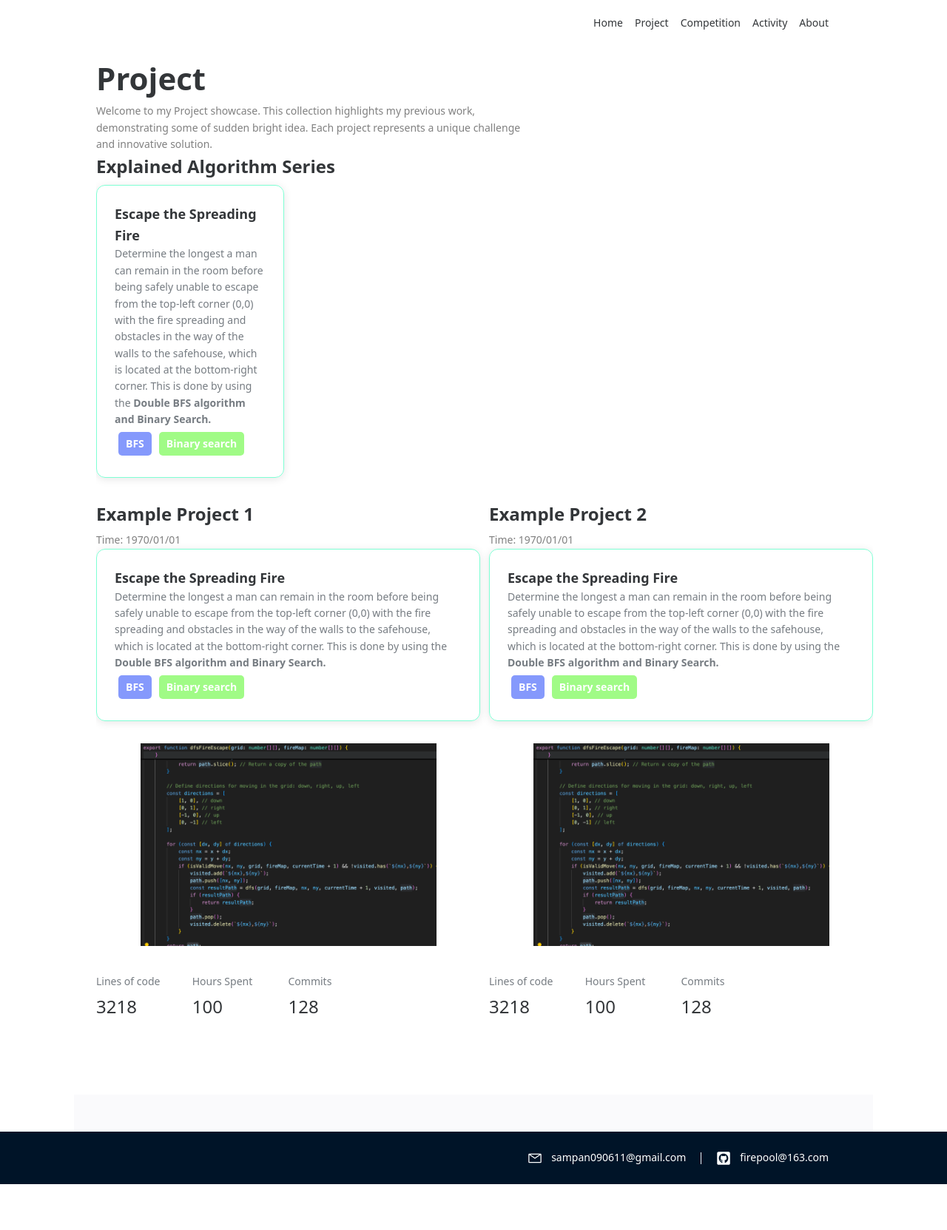
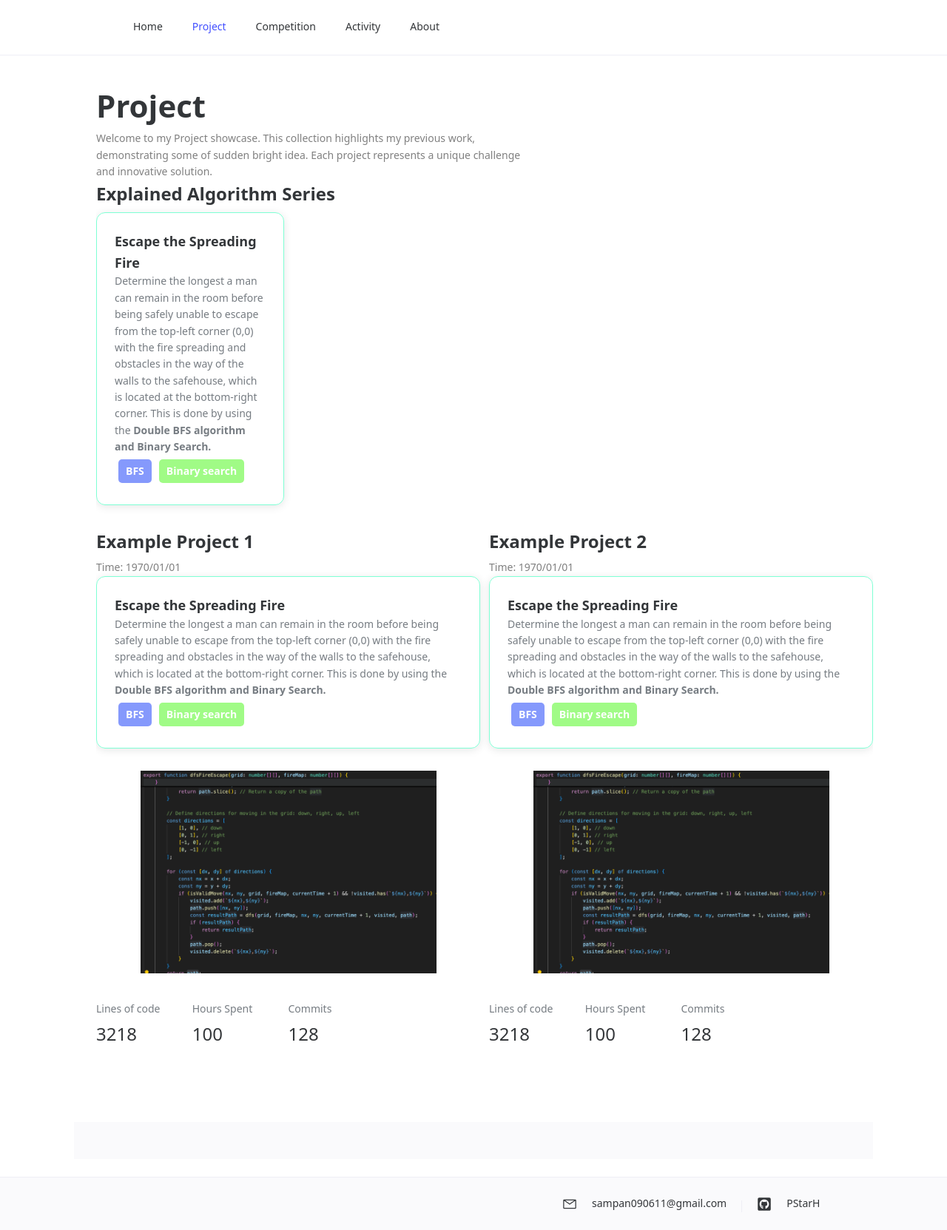
Before and after one commit to PStarH/website, a Vue app: page /website/project in a window 1280 px wide. Shown: the whole page at 74% size. Before the commit the page ends 1601 px from the top, so only its background shows below. Built offline with nearby package versions, Linux system fonts and the light colour scheme.

Commit message:
update lading page

```diff
--- a/src/components/landing/landing.vue
+++ b/src/components/landing/landing.vue
@@ -1,5 +1,5 @@
 <script setup lang="ts">
-import { ref } from 'vue'
+import { ref, onMounted } from 'vue'
 import {
   NAvatar,
   NFlex,
@@ -9,118 +9,231 @@ import {
   NText,
   NTimeline,
   NTimelineItem,
-  NGradientText, NEllipsis, NDivider, NCarousel
-} from 'naive-ui';
-import router from '../../router/router';
-import { projects } from '../project/project';
+  NGradientText,
+  NEllipsis,
+  NDivider,
+  NCarousel,
+  NTag,
+} from 'naive-ui'
+import router from '../../router/router'
+import { projects } from '../project/project'
 
-const contentRef = ref<string | null>(null);
+const contentRef = ref<string | null>(null)
+const roles = ref(['Full-stack Developer', 'AI Enthusiast', 'Data Analyst'])
+const currentRoleIndex = ref(0)
+const typedText = ref('')
+const showCursor = ref(true)
 
-// defineProps<{ msg: string }>()
+onMounted(() => {
+  typeNextRole()
+  setInterval(() => {
+    showCursor.value = !showCursor.value
+  }, 500)
+})
 
-// const count = ref(0)
+function typeNextRole() {
+  const role = roles.value[currentRoleIndex.value]
+  let charIndex = 0
 
-initial();
+  const typingInterval = setInterval(() => {
+    if (charIndex < role.length) {
+      typedText.value += role[charIndex]
+      charIndex++
+    } else {
+      clearInterval(typingInterval)
+      setTimeout(() => {
+        eraseRole()
+      }, 2000)
+    }
+  }, 100)
+}
 
-function initial() {
-  contentRef.value = "1";
+function eraseRole() {
+  const eraseInterval = setInterval(() => {
+    if (typedText.value.length > 0) {
+      typedText.value = typedText.value.slice(0, -1)
+    } else {
+      clearInterval(eraseInterval)
+      currentRoleIndex.value = (currentRoleIndex.value + 1) % roles.value.length
+      setTimeout(() => {
+        typeNextRole()
+      }, 500)
+    }
+  }, 50)
 }
 </script>
 
 <template>
-  <div style="max-width: 960px; margin: auto; padding: 24px">
-    <!-- display: flex; align-items: center; justify-content: space-between -->
-    <!-- 介绍 -->
-    <!-- <n-flex :align="'center'" :justify="'space-between'">
-      <div :style="'font-size: 48px'"><b>Xinghan Pan</b></div>
-      <n-gradient-text gradient="linear-gradient(90deg, red 0%, green 50%, blue 100%)">早上中午晚上好</n-gradient-text>
-    </n-flex> -->
-    <n-grid style="margin: 48px 0; align-items: center;">
+  <div class="homepage">
+    <n-grid :cols="24" :x-gap="24">
       <n-gi :span="16">
-        <div style="font-size: 48px"><b>
-            <span style="font-size: 56px">Hello,</span> I'm Xinghan Pan!
-          </b></div>
-        <div style="font-size: 18px; max-width: 480px;">
-          <p>I currently study at Shenzhen College of International Education.</p>
-          <p>As a passionate student of computer science, I'm dedicated to learn algorithms and
-            exploring the frontiers of artificial intelligence.</p>
-          <p>My drive to innovate in these fields makes me eager to contribute to and thrive in small but useful
-            projects
+        <div class="intro">
+          <h1 class="name">Hello, I'm Xinghan Pan!</h1>
+          <div class="role-container">
+            <span class="role">I'm a </span>
+            <span class="typed-role">{{ typedText }}<span class="cursor" :class="{ 'cursor-visible': showCursor }">|</span></span>
+          </div>
+          <p class="description">
+            Currently studying at Shenzhen College of International Education, I'm a passionate computer science student
+            dedicated to learning algorithms and exploring the frontiers of artificial intelligence. My drive to innovate
+            in these fields makes me eager to contribute to and thrive in small but impactful projects.
           </p>
+          <div class="skills">
+            <n-tag type="success" class="skill-tag">
+              <template #icon>
+                <svg xmlns="http://www.w3.org/2000/svg" class="icon" viewBox="0 0 512 512">
+                  <path fill="none" stroke="currentColor" stroke-linecap="round" stroke-linejoin="round" stroke-width="32" d="M160 368L32 256l128-112M352 368l128-112-128-112M304 96l-96 320"/>
+                </svg>
+              </template>
+              Full-stack Development
+            </n-tag>
+            <n-tag type="info" class="skill-tag">
+              <template #icon>
+                <svg xmlns="http://www.w3.org/2000/svg" class="icon" viewBox="0 0 512 512">
+                  <path d="M216 260c-13.3 0-24 10.7-24 24s10.7 24 24 24 24-10.7 24-24-10.7-24-24-24zM96 260c-13.3 0-24 10.7-24 24s10.7 24 24 24 24-10.7 24-24-10.7-24-24-24zM336 260c-13.3 0-24 10.7-24 24s10.7 24 24 24 24-10.7 24-24-10.7-24-24-24z" fill="currentColor"/>
+                  <path d="M448 32H64C28.7 32 0 60.7 0 96v320c0 35.3 28.7 64 64 64h384c35.3 0 64-28.7 64-64V96c0-35.3-28.7-64-64-64zm16 384c0 8.8-7.2 16-16 16H64c-8.8 0-16-7.2-16-16V96c0-8.8 7.2-16 16-16h384c8.8 0 16 7.2 16 16v320z" fill="currentColor"/>
+                </svg>
+              </template>
+              Artificial Intelligence
+            </n-tag>
+            <n-tag type="warning" class="skill-tag">
+              <template #icon>
+                <svg xmlns="http://www.w3.org/2000/svg" class="icon" viewBox="0 0 512 512">
+                  <path d="M496 384H64V80c0-8.84-7.16-16-16-16H16C7.16 64 0 71.16 0 80v336c0 17.67 14.33 32 32 32h464c8.84 0 16-7.16 16-16v-32c0-8.84-7.16-16-16-16zM464 96H345.94c-21.38 0-32.09 25.85-16.97 40.97l32.4 32.4L288 242.75l-73.37-73.37c-12.5-12.5-32.76-12.5-45.25 0l-68.69 68.69c-6.25 6.25-6.25 16.38 0 22.63l22.62 22.62c6.25 6.25 16.38 6.25 22.63 0L192 237.25l73.37 73.37c12.5 12.5 32.76 12.5 45.25 0l96-96 32.4 32.4c15.12 15.12 40.97 4.41 40.97-16.97V112c.01-8.84-7.15-16-15.99-16z" fill="currentColor"/>
+                </svg>
+              </template>
+              Data Analysis
+            </n-tag>
+          </div>
         </div>
       </n-gi>
       <n-gi :span="8">
         <n-flex :justify="'end'">
-          <n-avatar :size="289" :src="`/website/images/landingAvatar.jpg`" round />
+          <n-avatar :size="289" :src="`/website/images/landingAvatar.jpg`" round class="avatar" />
         </n-flex>
       </n-gi>
     </n-grid>
-    <div>
-      <div style="font-size: 24px; margin: 12px 0"><b>Projects that I have worked on</b></div>
-      <n-grid :cols="2">
-        <n-gi v-for="project in projects">
-          <div class="projectsCard" @click="router.push({ name: project.routerKey })">
-            <!-- :style="{ backgroundColor: project.color }" -->
-            <div style="font-size: 18px"><b>{{ project.name }}</b></div>
-            <div>
-              <n-text :depth="3">
-                {{ project.description }}
-              </n-text>
-            </div>
+
+    <div class="projects-section">
+      <h2>Projects I've Worked On</h2>
+      <n-grid :cols="2" :x-gap="24" :y-gap="24">
+        <n-gi v-for="project in projects" :key="project.name">
+          <div class="project-card" @click="router.push({ name: project.routerKey })">
+            <h3>{{ project.name }}</h3>
+            <n-text :depth="3">
+              {{ project.description }}
+            </n-text>
           </div>
         </n-gi>
       </n-grid>
     </div>
-    <div style="height: 200px"></div>
   </div>
 </template>
 
 <style scoped lang="less">
-.light-green {
-  height: 108px;
-  background-color: rgba(25, 146, 4, 0.939);
-  color: #ffdcda
+.homepage {
+  max-width: 960px;
+  margin: auto;
+  padding: 48px 24px;
 }
 
-.green {
-  height: 108px;
-  background-color: rgba(119, 220, 4, 0.868);
+.intro {
+  margin-bottom: 48px;
 }
 
-.yellow-green {
-  height: 108px;
-  background-color: rgba(135, 245, 9, 0.902);
+.name {
+  font-size: 48px;
+  font-weight: bold;
+  margin-bottom: 16px;
 }
 
-.yellow {
-  height: 108px;
-  background-color: rgba(196, 248, 8, 0.879);
+.role-container {
+  font-size: 24px;
+  margin-bottom: 24px;
 }
 
-.n-layout-header {
-  padding-top: 25px;
-  padding-right: 100px;
-  padding-bottom: 10px;
-  padding-left: 100px;
+.role {
+  color: #666;
 }
 
-.n-layout-sider {
-  padding-left: 200px;
+.typed-role {
+  font-weight: bold;
+  color: #18a058;
 }
 
-.projectsCard {
+.cursor {
+  display: inline-block;
+  width: 2px;
+  background-color: #18a058;
+  animation: blink 0.7s infinite;
+}
+
+.cursor-visible {
+  opacity: 1;
+}
+
+@keyframes blink {
+  0% { opacity: 0; }
+  50% { opacity: 1; }
+  100% { opacity: 0; }
+}
+
+.description {
+  font-size: 18px;
+  line-height: 1.6;
+  margin-bottom: 24px;
+}
+
+.skills {
+  display: flex;
+  gap: 12px;
+  margin-bottom: 32px;
+}
+
+.skill-tag {
+  font-size: 14px;
+}
+
+.icon {
+  width: 1em;
+  height: 1em;
+  vertical-align: middle;
+  margin-right: 4px;
+}
+
+.avatar {
+  transition: transform 0.3s ease-in-out;
+
+  &:hover {
+    transform: scale(1.05);
+  }
+}
+
+.projects-section {
+  margin-top: 64px;
+
+  h2 {
+    font-size: 32px;
+    margin-bottom: 24px;
+  }
+}
+
+.project-card {
   border-radius: 12px;
   padding: 24px;
   cursor: pointer;
-  transition: all 0.2s;
+  transition: all 0.3s;
   box-shadow: var(--boxShadow-light);
+  background-color: #fff;
 
   &:hover {
-    box-shadow: var(--boxShadow-regular)
+    box-shadow: var(--boxShadow-regular);
+    transform: translateY(-5px);
+  }
+
+  h3 {
+    font-size: 20px;
+    margin-bottom: 12px;
   }
 }
-
-.n-gradient-text {
-  font-size: 16px;
-}
 </style>
--- a/src/components/layout.vue
+++ b/src/components/layout.vue
@@ -1,118 +1,123 @@
 <script setup lang="ts">
-import { ref } from 'vue'
+import { computed } from 'vue'
 import {
-    NButton,
   NDivider,
   NFlex,
   NIcon,
-    NLayout, NLayoutHeader, NLayoutContent,
-    NLayoutFooter
-} from 'naive-ui';
-import router from '../router/router';
+  NLayout,
+  NLayoutHeader,
+  NLayoutContent,
+  NLayoutFooter,
+  NMenu
+} from 'naive-ui'
+import { useRouter } from 'vue-router'
 
-const contentRef = ref<string | null>(null);
+const router = useRouter()
 
-// defineProps<{ msg: string }>()
+const menuOptions = [
+  { label: 'Home', key: 'landing' },
+  { label: 'Project', key: 'project' },
+  { label: 'Competition', key: 'competition' },
+  { label: 'Activity', key: 'activity' },
+  { label: 'About', key: 'about' }
+]
 
-// const count = ref(0)
+const activeKey = computed(() => router.currentRoute.value.name as string)
 
-initial();
-
-function initial() {
-    contentRef.value = "1";
-}
-
-function handleRoutesChange(action: 0 | 1 | 2 | 3 | 4) {
-    switch (action) {
-        case 0:
-            router.push({ name: "landing" });
-            break;
-        case 1:
-            router.push({ name: "project" });
-            break;
-        case 2:
-            router.push({ name: "about" });
-            break;
-        case 3:
-            router.push({ name: "competition" })
-            break;
-        case 4:
-            router.push({ name: "activity" })
-            break;
-        default:
-            break;
-    }
+function handleRouteChange(key: string) {
+  router.push({ name: key })
 }
 </script>
 
 <template>
-    <div>
-        <n-layout>
-            <n-layout-header style="max-width: 960px; margin: 0 auto; padding: 24px 0">
-                <n-flex justify="end" size="large">
-                    <n-button text @click="handleRoutesChange(0)">Home</n-button>
-                    <n-button text @click="handleRoutesChange(1)">Project</n-button>
-                    <n-button text @click="handleRoutesChange(3)">Competition</n-button>
-                    <n-button text @click="handleRoutesChange(4)">Activity</n-button>
-                    <n-button text @click="handleRoutesChange(2)">About</n-button>
-                </n-flex>
+  <n-layout class="layout">
+    <n-layout-header bordered class="header">
+      <div class="header-content">
+        <n-menu v-model:value="activeKey" mode="horizontal" :options="menuOptions" @update:value="handleRouteChange" />
+      </div>
     </n-layout-header>
-            <n-layout-content style="min-height: calc(100vh - 62px);background-color: none;">
-                <router-view />
+    <n-layout-content class="content">
+      <router-view v-slot="{ Component }">
+        <transition name="fade" mode="out-in">
+          <component :is="Component" />
+        </transition>
+      </router-view>
     </n-layout-content>
-            <n-layout-footer inverted>
-                <n-flex style="max-width: 960px; margin: 0 auto; padding: 24px" :align="'center'" :justify="'end'">
-                    <n-flex :align="'center'">
-                        <n-icon :size="20">
-                            <svg xmlns="http://www.w3.org/2000/svg" xmlns:xlink="http://www.w3.org/1999/xlink"
-                                viewBox="0 0 32 32">
+    <n-layout-footer bordered class="footer">
+      <n-flex style="text-align: left; padding-left: 760px; align-items: flex-end;">
+        <n-flex align="center">
+          <n-icon size="20">
+            <svg xmlns="http://www.w3.org/2000/svg" viewBox="0 0 32 32">
               <path
                 d="M28 6H4a2 2 0 0 0-2 2v16a2 2 0 0 0 2 2h24a2 2 0 0 0 2-2V8a2 2 0 0 0-2-2zm-2.2 2L16 14.78L6.2 8zM4 24V8.91l11.43 7.91a1 1 0 0 0 1.14 0L28 8.91V24z"
-                                    fill="currentColor"></path>
+                fill="currentColor"
+              ></path>
             </svg>
           </n-icon>
-                        <div>{{ "sampan090611@gmail.com" }}</div>
+          <span class="ml-2">sampan090611@gmail.com</span>
         </n-flex>
         <n-divider vertical />
-                    <n-flex :align="'center'">
-                        <n-icon :size="20">
-                            <svg xmlns="http://www.w3.org/2000/svg" xmlns:xlink="http://www.w3.org/1999/xlink"
-                                viewBox="0 0 448 512">
+        <n-flex align="center">
+          <n-icon size="20">
+            <svg xmlns="http://www.w3.org/2000/svg" viewBox="0 0 448 512">
               <path
                 d="M400 32H48C21.5 32 0 53.5 0 80v352c0 26.5 21.5 48 48 48h352c26.5 0 48-21.5 48-48V80c0-26.5-21.5-48-48-48zM277.3 415.7c-8.4 1.5-11.5-3.7-11.5-8c0-5.4.2-33 .2-55.3c0-15.6-5.2-25.5-11.3-30.7c37-4.1 76-9.2 76-73.1c0-18.2-6.5-27.3-17.1-39c1.7-4.3 7.4-22-1.7-45c-13.9-4.3-45.7 17.9-45.7 17.9c-13.2-3.7-27.5-5.6-41.6-5.6c-14.1 0-28.4 1.9-41.6 5.6c0 0-31.8-22.2-45.7-17.9c-9.1 22.9-3.5 40.6-1.7 45c-10.6 11.7-15.6 20.8-15.6 39c0 63.6 37.3 69 74.3 73.1c-4.8 4.3-9.1 11.7-10.6 22.3c-9.5 4.3-33.8 11.7-48.3-13.9c-9.1-15.8-25.5-17.1-25.5-17.1c-16.2-.2-1.1 10.2-1.1 10.2c10.8 5 18.4 24.2 18.4 24.2c9.7 29.7 56.1 19.7 56.1 19.7c0 13.9.2 36.5.2 40.6c0 4.3-3 9.5-11.5 8c-66-22.1-112.2-84.9-112.2-158.3c0-91.8 70.2-161.5 162-161.5S388 165.6 388 257.4c.1 73.4-44.7 136.3-110.7 158.3zm-98.1-61.1c-1.9.4-3.7-.4-3.9-1.7c-.2-1.5 1.1-2.8 3-3.2c1.9-.2 3.7.6 3.9 1.9c.3 1.3-1 2.6-3 3zm-9.5-.9c0 1.3-1.5 2.4-3.5 2.4c-2.2.2-3.7-.9-3.7-2.4c0-1.3 1.5-2.4 3.5-2.4c1.9-.2 3.7.9 3.7 2.4zm-13.7-1.1c-.4 1.3-2.4 1.9-4.1 1.3c-1.9-.4-3.2-1.9-2.8-3.2c.4-1.3 2.4-1.9 4.1-1.5c2 .6 3.3 2.1 2.8 3.4zm-12.3-5.4c-.9 1.1-2.8.9-4.3-.6c-1.5-1.3-1.9-3.2-.9-4.1c.9-1.1 2.8-.9 4.3.6c1.3 1.3 1.8 3.3.9 4.1zm-9.1-9.1c-.9.6-2.6 0-3.7-1.5s-1.1-3.2 0-3.9c1.1-.9 2.8-.2 3.7 1.3c1.1 1.5 1.1 3.3 0 4.1zm-6.5-9.7c-.9.9-2.4.4-3.5-.6c-1.1-1.3-1.3-2.8-.4-3.5c.9-.9 2.4-.4 3.5.6c1.1 1.3 1.3 2.8.4 3.5zm-6.7-7.4c-.4.9-1.7 1.1-2.8.4c-1.3-.6-1.9-1.7-1.5-2.6c.4-.6 1.5-.9 2.8-.4c1.3.7 1.9 1.8 1.5 2.6z"
-                                    fill="currentColor"></path>
+                fill="currentColor"
+              ></path>
             </svg>
           </n-icon>
-                        <div>{{ "firepool@163.com" }}</div>
+          <span class="ml-2">PStarH</span>
         </n-flex>
       </n-flex>
     </n-layout-footer>
   </n-layout>
-    </div>
 </template>
 
-<style scoped lang="less">
-.light-green {
-    height: 108px;
-    background-color: rgba(25, 146, 4, 0.939);
+<style scoped>
+.layout {
+  min-height: 100vh;
+  display: flex;
+  flex-direction: column;
 }
 
-.green {
-    height: 108px;
-    background-color: rgba(119, 220, 4, 0.868);
+.header {
+  position: sticky;
+  top: 0;
+  z-index: 1000;
+  padding: 16px 0;
+  backdrop-filter: blur(10px);
 }
 
-.yellow-green {
-    height: 108px;
-    background-color: rgba(135, 245, 9, 0.902);
+.header-content {
+  max-width: 960px;
+  margin: 0 auto;
+  display: flex;
+  justify-content: space-between;
+  align-items: center;
 }
 
-.yellow {
-    height: 108px;
-    background-color: rgba(196, 248, 8, 0.879);
+.content {
+  flex: 1;
+  padding: 24px 0;
+  margin: 0 auto;
+  width: 100%;
 }
 
-.n-gradient-text {
-    font-size: 16px;
+.footer {
+  padding: 24px 0;
+}
+
+.ml-2 {
+  margin-left: 8px;
+}
+
+.fade-enter-active,
+.fade-leave-active {
+  transition: opacity 0.3s ease;
+}
+
+.fade-enter-from,
+.fade-leave-to {
+  opacity: 0;
 }
 </style>
```
Also changed, not shown: 1 other file (tests, documents, lock files or other folders). Lines whose indentation alone changed are shown as unchanged.
